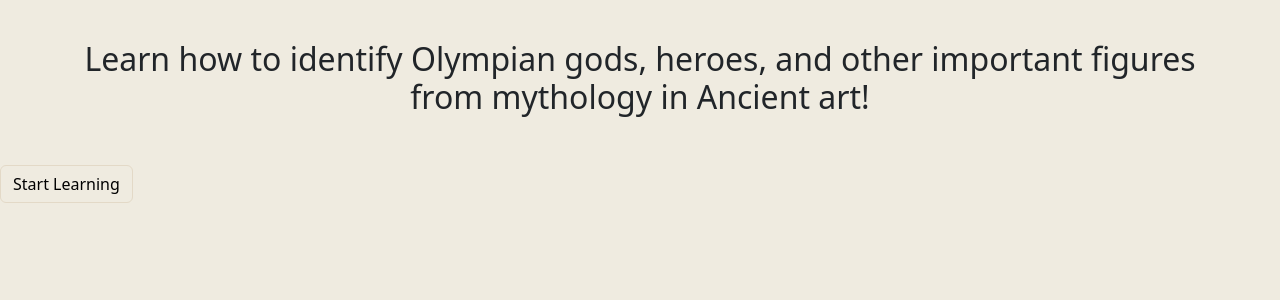
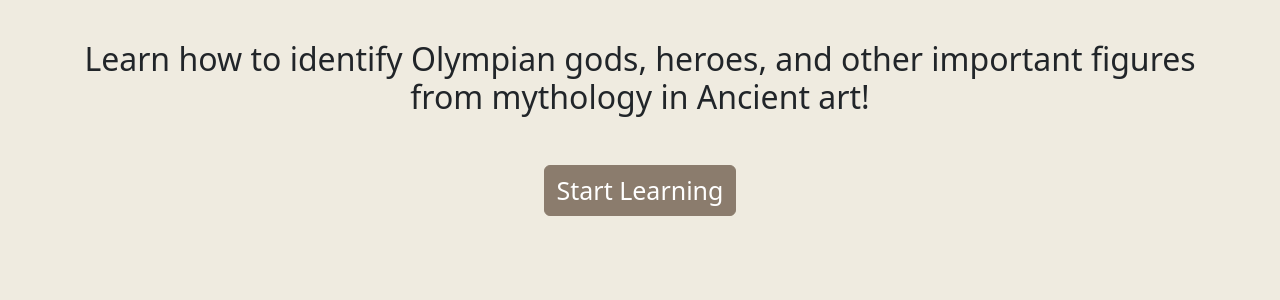
Before and after one commit to ct3008/Mythology_In_Art_UI2024, a Flask app: page / in a window 1280 px wide. Shown: the part 72-372 px from the top of the page. Run offline with Flask 3, Linux system fonts and the light colour scheme; some libraries are stand-ins or nearby versions.

Commit message:
Changed home page layout

```diff
--- a/static/main.css
+++ b/static/main.css
@@ -1,5 +1,9 @@
 body {
     background-color: rgb(239, 235, 224);
+}
+
+#home {
+	text-align: center;
 }
 
 .navbar {
@@ -8,6 +12,19 @@ body {
 
 .navbar-brand {
     color: white !important;
+}
+
+#start_learning {
+	font-size: 25px;
+	color: white;
+	background-color: rgb(139, 124, 109);
+	border-color: rgb(139, 124, 109);
+}
+
+#start_learning:hover {
+    border-color: rgb(239, 235, 224);
+    color: black;
+    background-color: rgb(227, 217, 199);
 }
 
 .navbar-button{
--- a/templates/home.html
+++ b/templates/home.html
@@ -3,6 +3,8 @@
 
 {% block content %}
 
-	<h2 class="m-4 p-4 text-center">Learn how to identify Olympian gods, heroes, and other important figures from mythology in Ancient art!</h2>
-	<a class="btn btn-secondary navbar-button" href="/learn">Start Learning</a>
+<div id="home">
+	<h2 class="m-4 p-4">Learn how to identify Olympian gods, heroes, and other important figures from mythology in Ancient art!</h2>
+	<a class="btn btn-secondary navbar-button" id="start_learning" href="/learn">Start Learning</a>
+</div>
 {% endblock %}
```
